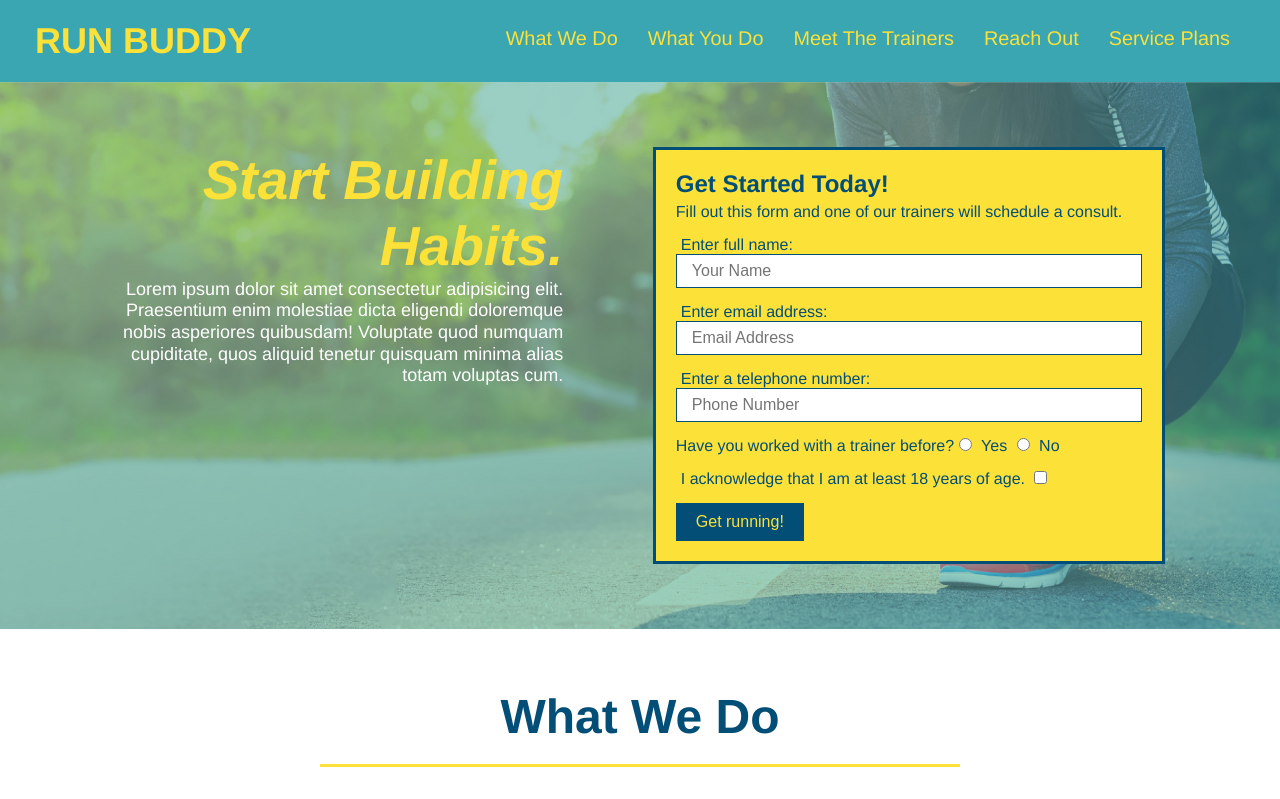
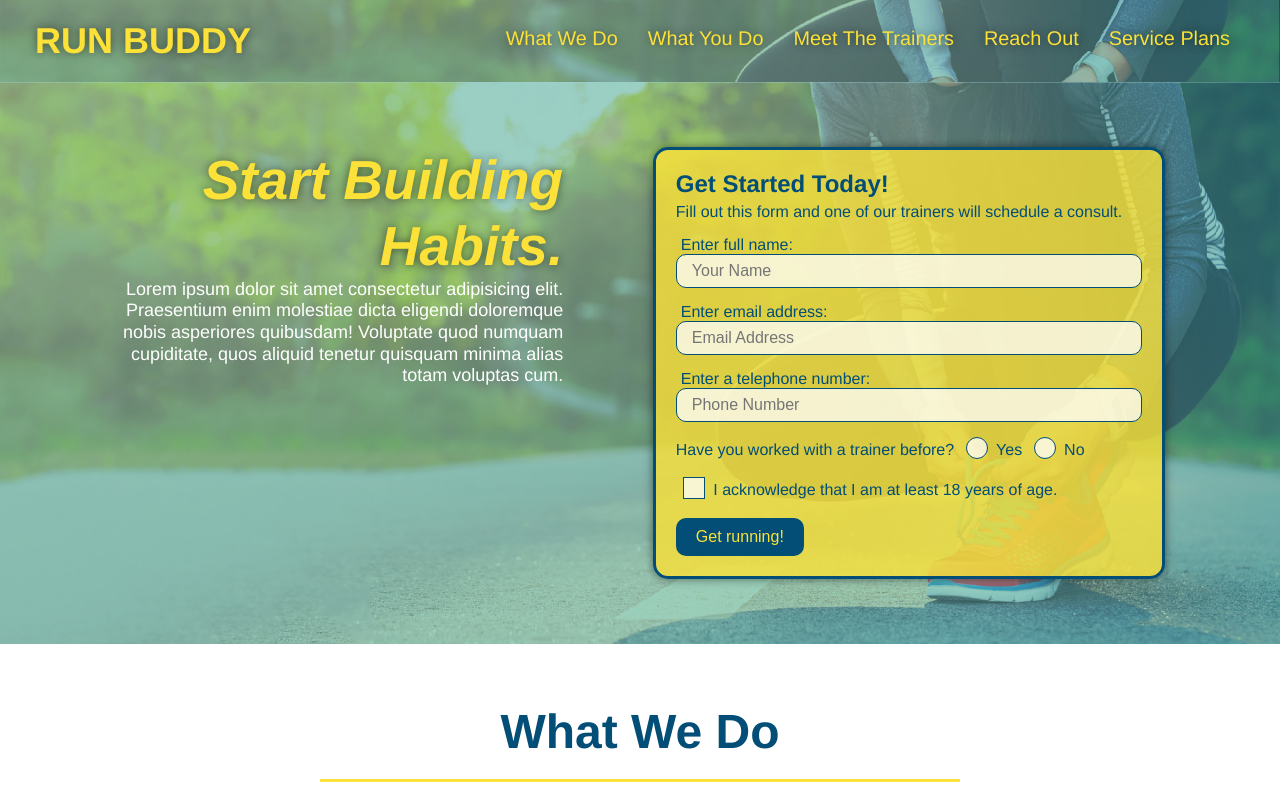
Before and after one commit to TheresaRutledge/rub-buddy, a plain HTML site: page index.html in a window 1280 px wide. Shown: the top 799 px of the page. Drawn offline with Linux system fonts and the light colour scheme.

Commit message:
added styling enhancements

```diff
--- a/assets/css/style.css
+++ b/assets/css/style.css
@@ -19,11 +19,25 @@ header {
     display:flex;
     justify-content: space-between;
     flex-wrap: wrap;
+    position: -webkit-sticky;
+    position:sticky;
+    top:0;
+    background-image: url('../images/hero-bg.jpg');
+    background-size:cover;
+    background-position:80%;
+    background-attachment: fixed;
+    z-index:999;
 }
 
 header a{
     text-decoration: none;
     color:#fce138;
+}
+header a:hover{
+    color:#024e76;
+    background-color: #fce138;
+    border-radius: 15px;
+    text-shadow: none;
 }
 
 header h1{
@@ -31,6 +45,7 @@ header h1{
     font-size: 36px;
     color: #fce138;
     margin:0;
+    text-shadow:0 0 10px rgba(0,0,0,0.5);
 }
 
 header nav {
@@ -49,6 +64,7 @@ header nav ul li a {
     padding: 10px 15px;
     font-weight: lighter;
     font-size: 1.55vw;
+    text-shadow:0 0 10px rgba(0,0,0,0.5);
 }
 
 
@@ -59,11 +75,14 @@ header nav ul li a {
     background-image: url('../images/hero-bg.jpg');
     background-repeat: no-repeat;
     background-size: cover;
-    background-position: center;
+    background-attachment: fixed;
+    background-position: 80%;
     display:flex;
     justify-content: center;
     flex-wrap: wrap;
     align-items: flex-start;
+
+
 }
 
 .hero-cta{
@@ -79,15 +98,18 @@ header nav ul li a {
     font-style: italic;
     font-size: 55px;
     color:#fce138;
+    text-shadow:0 0 10px rgba(0,0,0,0.5);
 }
 
 .hero-form {
     border: 3px solid #024e76;
-    background-color: #fce138;
+    background-color:rgba(252, 225, 56, .80);
     color:#024e76;
     padding: 20px;
     width: 40%;
-    margin:3.5%
+    margin:3.5%;
+    box-shadow:0 0 10px rgba(0,0,0,0.5);
+    border-radius: 15px;
 }
 
 .hero-form h3{
@@ -108,7 +130,15 @@ header nav ul li a {
     font-size: 16px;
     color:#024e76;
     width:100%;
+    border-radius:10px;
+    background-color: rgba(255,255,255,0.75);
 }
+
+.form-input:focus{
+    background-color: rgba(255,255,255,1);
+    outline:none;
+}
+
 
 .hero-form label {
     margin: 0 5px;
@@ -120,10 +150,77 @@ header nav ul li a {
     border:none;
     padding: 10px 20px;
     font-size: 16px;
+    border-radius:10px;
+}
+
+.hero-form button:hover{
+    color:#fce138;
+    background: #39a6b2;
+}
+
+.checkbox-wrapper input, .radio-wrapper input{
+    opacity:0;
+}
+
+.checkbox-wrapper label, .radio-wrapper label{
+    position:relative;
+    left:10px;
+    margin:10px;
+    line-height: 1.6;
 }
 
 
+/*default */
+.checkbox-wrapper label::before, .radio-wrapper label::before {
+    content:'';
+    height:20px;
+    width:20px;
+    background: rgba(255,255,255,0.75);
+    border:1px solid #024e76;
+    position: absolute;
+    top: -4px;
+    left:-30px;
+}
+.radio-wrapper label::before{
+    border-radius: 50%;
+}
 
+/*circle after clicked*/
+.radio-wrapper label::after{
+    content:'';
+    width:20px;
+    height:20px;
+    border-radius: 50%;
+    background-color: #024e76;
+    position: absolute;
+    left:-29px;
+    top:-3px;
+    background-image: radial-gradient(circle,#39a6b2,#024e76);
+}
+
+/*checkmark after click*/
+.checkbox-wrapper label::after{
+    content:'';
+    height:6px;
+    width:14px;
+    border-left:2px solid #024e76;
+    border-bottom: 2px solid #024e76;
+    position:absolute;
+    left:-26px;
+    top:1px;
+    transform:rotate(-58deg);
+}
+
+/*when clicked rules*/
+.checkbox-wrapper input + label::after,
+.radio-wrapper input + label::after{
+    content:none;
+}
+
+.checkbox-wrapper input:checked + label::after,
+.radio-wrapper input:checked + label::after{
+    content:'';
+}
 
 .section-title{
     font-size: 48px;
@@ -164,7 +261,6 @@ section{
     margin: 50px auto 0 auto;
     padding-bottom: 50px;
     width:80%;
-    border-bottom: 1px solid #39a6b2;
     display: flex;
     flex-wrap:wrap;
     align-items: center;
@@ -204,6 +300,10 @@ section{
 .step-text p{
     color:#39a6b2;
     font-size: 18px;
+}
+
+.step:not(:last-child){
+    border-bottom:1px solid #39a6b2;
 }
 
 
@@ -371,8 +471,13 @@ flex:1;
     width: 100%;
     margin-bottom: 15px;
     margin-top:5px;
+    border-radius:10px;
+    background-color: rgba(255,255,255,.75);
 }
-
+.contact-form input:focus, .contact-form textarea:focus{
+background-color: rgba(255,255,255,1);
+outline:none;
+}
 .contact-form button {
     width: 100%;
     border:none;
@@ -381,8 +486,7 @@ flex:1;
     text-align: center;
     padding: 15px 0;
     font-size: 16px;
-
-
+    border-radius:10px;
 }
 
 
@@ -423,6 +527,7 @@ justify-content: center;
     header{
         padding-bottom:0;
         justify-content: center;
+        position:relative;
     }
     header h1{
         width:100%;
--- a/index.html
+++ b/index.html
@@ -56,17 +56,22 @@
 
             <!--Previous trainer work-->
             <p>Have you worked with a trainer before?
-
-            <input type='radio' name='trainer-confirm' id='trainer-yes' />
-            <label for='trainer-yes'>Yes</label>
-            <input type='radio' name='trainer-confirm' id='trainer-no' />
-            <label for='trainer-no'>No</label>
+                <span class='radio-wrapper'>
+                <input type='radio' name='trainer-confirm' id='trainer-yes' />
+                <label for='trainer-yes'>Yes</label>
+                </span>
+                <span class='radio-wrapper'>
+                <input type='radio' name='trainer-confirm' id='trainer-no' />
+                <label for='trainer-no'>No</label>
+                </span>
             </p>
 
             <!--Of Age Check-->
             <p>
-            <label for='checkbox'>I acknowledge that I am at least 18 years of age.</label>
-            <input type="checkbox" name='age-confirm' id='checkbox' />
+                <span class='checkbox-wrapper'>
+                    <input type="checkbox" name='age-confirm' id='checkbox' />
+                    <label for='checkbox'>I acknowledge that I am at least 18 years of age.</label>
+                </span>
             </p>
 
             <!--submit button-->
```
